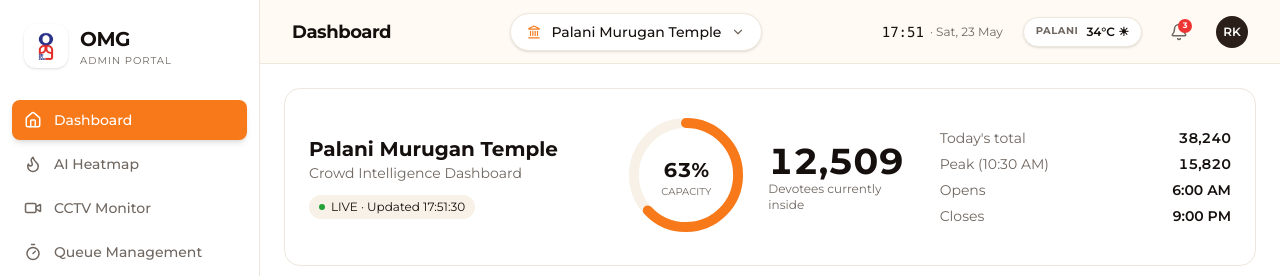
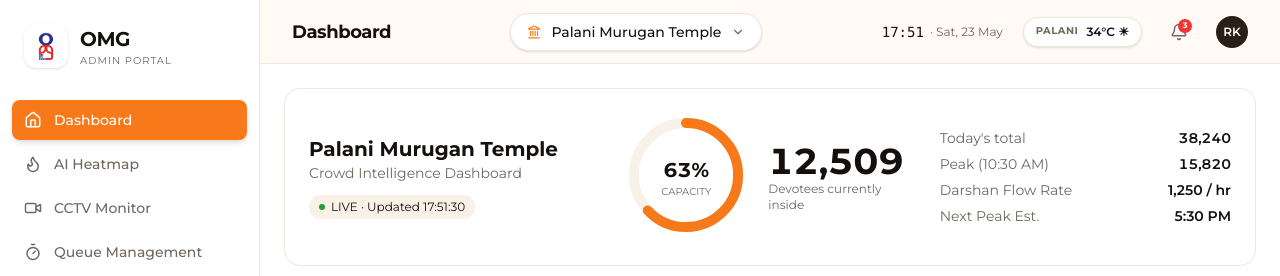
Before and after one commit to balajikarthik2004/omg-temple-admin, a React (Vite) app: page /#dashboard in a window 1280 px wide. Shown: the top 276 px of the page. Built offline with nearby package versions, Linux system fonts and the light colour scheme.

Commit message:
ui updated

```diff
--- a/src/components/temple/TempleShell.tsx
+++ b/src/components/temple/TempleShell.tsx
@@ -46,7 +46,7 @@
     setShimmer(true);
     setTempleId(id);
     setTempleOpen(false);
-    setTimeout(() => setShimmer(false), 600);
+    setTimeout(() => setShimmer(false), 1200);
   };
 
   const sectionTitle = NAV_ITEMS.find((n) => n.id === section)?.label ?? "";
@@ -197,7 +197,29 @@
       </header>
 
       <main className="ml-[260px] pt-16">
-        <div className="relative p-6">
+        <div className="relative p-6 min-h-[calc(100vh-4rem)]">
+          {shimmer && (
+            <div className="fixed top-16 left-[260px] right-0 bottom-0 z-50 flex flex-col items-center justify-center bg-surface/60 backdrop-blur-sm animate-in fade-in duration-300">
+              <div className="flex flex-col items-center gap-4">
+                <div className="relative flex h-20 w-20 items-center justify-center rounded-full bg-surface shadow-sm overflow-hidden border border-border">
+                  {/* Empty state */}
+                  <div className="absolute inset-0 flex items-center justify-center bg-muted">
+                    <span className="text-4xl text-muted-foreground/30">ॐ</span>
+                  </div>
+
+                  {/* Filling state */}
+                  <div className="absolute inset-0 flex items-center justify-center bg-saffron animate-fill-up">
+                    <span className="text-4xl text-white">ॐ</span>
+                  </div>
+                </div>
+                <div className="text-center">
+                  <div className="text-lg font-bold text-foreground">Switching to {temple.name}</div>
+                  <div className="text-sm font-medium text-muted-foreground mt-1">Connecting to live telemetry...</div>
+                </div>
+              </div>
+            </div>
+          )}
+          <div className={`transition-all duration-500 ${shimmer ? "opacity-30 blur-[2px] pointer-events-none translate-y-2" : "opacity-100 translate-y-0 blur-none"}`}>
             {section === "dashboard" && <DashboardSection temple={temple} />}
             {section === "heatmap" && <HeatmapSection />}
             {section === "cctv" && <CCTVSection />}
@@ -209,6 +231,7 @@
             {section === "analytics" && <AnalyticsSection />}
             {section === "emergency" && <EmergencySection />} */}
           </div>
+        </div>
       </main>
     </div>
   );
--- a/src/components/temple/sections/DashboardSection.tsx
+++ b/src/components/temple/sections/DashboardSection.tsx
@@ -111,8 +111,8 @@
           <div className="space-y-1.5 text-sm">
             <div className="flex justify-between"><span className="text-muted-foreground">Today's total</span><span className="font-semibold tabular-nums">38,240</span></div>
             <div className="flex justify-between"><span className="text-muted-foreground">Peak (10:30 AM)</span><span className="font-semibold tabular-nums">15,820</span></div>
-            <div className="flex justify-between"><span className="text-muted-foreground">Opens</span><span className="font-semibold">6:00 AM</span></div>
-            <div className="flex justify-between"><span className="text-muted-foreground">Closes</span><span className="font-semibold">9:00 PM</span></div>
+            <div className="flex justify-between"><span className="text-muted-foreground">Darshan Flow Rate</span><span className="font-semibold">1,250 / hr</span></div>
+            <div className="flex justify-between"><span className="text-muted-foreground">Next Peak Est.</span><span className="font-semibold">5:30 PM</span></div>
           </div>
         </div>
       </div>
--- a/src/styles.css
+++ b/src/styles.css
@@ -198,3 +198,12 @@
 .animate-track {
   animation: track-drift 6s ease-in-out infinite;
 }
+
+@keyframes fill-up {
+  0% { clip-path: inset(100% 0 0 0); }
+  100% { clip-path: inset(0 0 0 0); }
+}
+
+.animate-fill-up {
+  animation: fill-up 1.2s ease-in-out forwards;
+}
```
Lines whose indentation alone changed are shown as unchanged.
